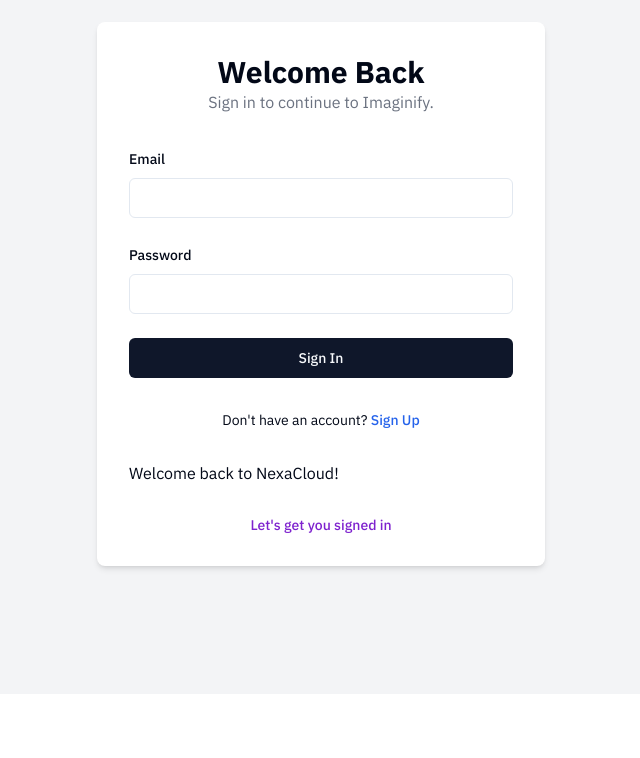
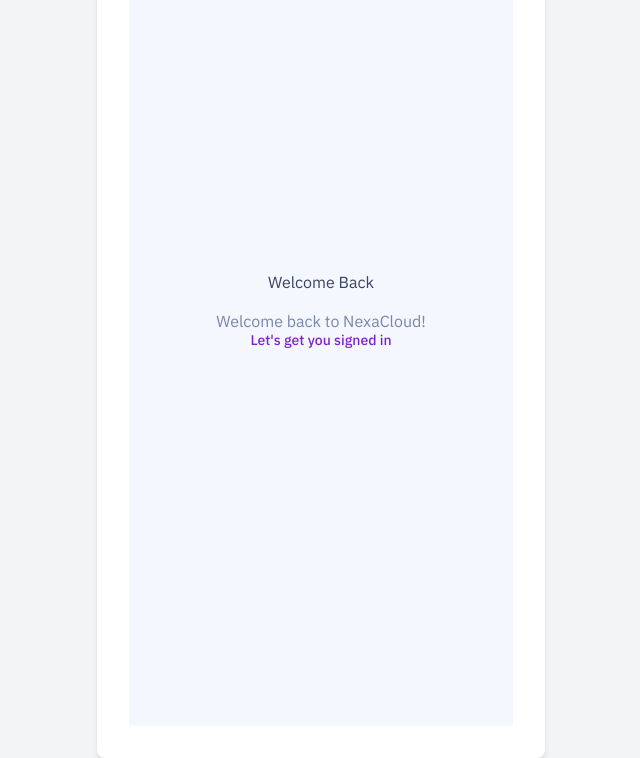
Before and after one commit to NimitPant/NexaCloud, a Next.js app: page /sign-in in a window 1280 px wide. Shown: the part 106-864 px from the top of the page, without its empty margins (319-959 px from the left). Before the commit the page ends 800 px from the top, so only its background shows below. Built offline with nearby package versions, Linux system fonts and the light colour scheme.

Commit message:
Fix: Correct sign-in page content

```diff
--- a/app/(auth)/sign-in/page.tsx
+++ b/app/(auth)/sign-in/page.tsx
@@ -1,76 +1,105 @@
-"use client";
-
-import { useState } from "react";
-import { useRouter } from "next/navigation";
-import Link from "next/link";
-import { Button } from "@/components/ui/button";
-import { Input } from "@/components/ui/input";
-import { Label } from "@/components/ui/label";
+import React from "react";
 
 const SignInPage = () => {
-  const [email, setEmail] = useState("");
-  const [password, setPassword] = useState("");
-  const [error, setError] = useState("");
-  const router = useRouter();
-
-  const handleSubmit = async (e: React.FormEvent) => {
-    e.preventDefault();
-    setError("");
-
-    try {
-      const res = await fetch("/api/auth/login", {
-        method: "POST",
-        headers: { "Content-Type": "application/json" },
-        body: JSON.stringify({ email, password }),
-      });
-
-      if (res.ok) {
-        router.push("/");
-        router.refresh(); // To reflect logged-in state in header
-      } else {
-        const data = await res.json();
-        setError(data.error || "Something went wrong.");
-      }
-    } catch (err) {
-      setError("An unexpected error occurred.");
-    }
-  };
-
   return (
-    <>
-      <div className="text-center">
-        <h1 className="text-3xl font-bold">Welcome Back</h1>
-        <p className="text-gray-500">Sign in to continue to Imaginify.</p>
-      </div>
-      <form onSubmit={handleSubmit} className="space-y-6">
-        <div className="space-y-2">
-          <Label htmlFor="email">Email</Label>
-          <Input id="email" type="email" value={email} onChange={(e) => setEmail(e.target.value)} required />
+    <main className="flex-center min-h-screen w-full bg-purple-100 bg-dotted-pattern bg-cover bg-fixed bg-center">
+      <section className="wrapper">
+        <div className="text-center">
+          <h1 className="h1-bold text-dark-700">Welcome Back</h1>
+          <p className="p-16-regular mt-4">
+            Welcome back to NexaCloud!
+          </p>
+          <p className="p-14-medium text-center text-purple-700">
+            Let&apos;s get you signed in
+          </p>
         </div>
-        <div className="space-y-2">
-          <Label htmlFor="password">Password</Label>
-          <Input id="password" type="password" value={password} onChange={(e) => setPassword(e.target.value)} required />
+        <div className="mt-8">
+          {/* Custom Sign-In Form will go here */}
         </div>
-        {error && <p className="text-red-500 text-sm">{error}</p>}
-        <Button type="submit" className="w-full">Sign In</Button>
-      </form>
-      <div className="text-center text-sm">
-        <p>
-          Don't have an account?{" "}
-          <Link href="/sign-up" className="font-medium text-blue-600 hover:underline">
-            Sign Up
-          </Link>
-        </p>
-      </div>
-      <p className="p-16-regular mt-4">
-        Welcome back to NexaCloud!
-      </p>
-
-      <p className="p-14-medium text-center text-purple-700">
-        Let&apos;s get you signed in
-      </p>
-    </>
+      </section>
+    </main>
   );
 };
 
 export default SignInPage;
+// "use client";
+
+// import React from "react";
+// import { useState } from "react";
+// import { useRouter } from "next/navigation";
+// import Link from "next/link";
+// import { Button } from "@/components/ui/button";
+// import { Input } from "@/components/ui/input";
+// import { Label } from "@/components/ui/label";
+
+// const SignInPage = () => {
+//   const [email, setEmail] = useState("");
+//   const [password, setPassword] = useState("");
+//   const [error, setError] = useState("");
+//   const router = useRouter();
+
+//   const handleSubmit = async (e: React.FormEvent) => {
+//     e.preventDefault();
+//     setError("");
+
+//     try {
+//       const res = await fetch("/api/auth/login", {
+//         method: "POST",
+//         headers: { "Content-Type": "application/json" },
+//         body: JSON.stringify({ email, password }),
+//       });
+
+//       if (res.ok) {
+//         router.push("/");
+//         router.refresh(); // To reflect logged-in state in header
+//       } else {
+//         const data = await res.json();
+//         setError(data.error || "Something went wrong.");
+//       }
+//     } catch (err) {
+//       setError("An unexpected error occurred.");
+//     }
+//   };
+
+//   return (
+//     <main className="flex-center min-h-screen w-full bg-purple-100 bg-dotted-pattern bg-cover bg-fixed bg-center">
+//       <section className="wrapper">
+//         <div className="text-center">
+//           <h1 className="h1-bold text-dark-700">Welcome Back</h1>
+//           <p className="p-16-regular mt-4">
+//             Welcome back to NexaCloud!
+//           </p>
+
+//           <p className="p-14-medium text-center text-purple-700">
+//             Let&apos;s get you signed in
+//           </p>
+//         </div>
+
+//         <div className="mt-8">
+//           <form onSubmit={handleSubmit} className="space-y-6">
+//             <div className="space-y-2">
+//               <Label htmlFor="email">Email</Label>
+//               <Input id="email" type="email" value={email} onChange={(e) => setEmail(e.target.value)} required />
+//             </div>
+//             <div className="space-y-2">
+//               <Label htmlFor="password">Password</Label>
+//               <Input id="password" type="password" value={password} onChange={(e) => setPassword(e.target.value)} required />
+//             </div>
+//             {error && <p className="text-red-500 text-sm">{error}</p>}
+//             <Button type="submit" className="w-full">Sign In</Button>
+//           </form>
+//           <div className="text-center text-sm">
+//             <p>
+//               Don't have an account?{" "}
+//               <Link href="/sign-up" className="font-medium text-blue-600 hover:underline">
+//                 Sign Up
+//               </Link>
+//             </p>
+//           </div>
+//         </div>
+//       </section>
+//     </main>
+//   );
+// };
+
+// export default SignInPage;
```
